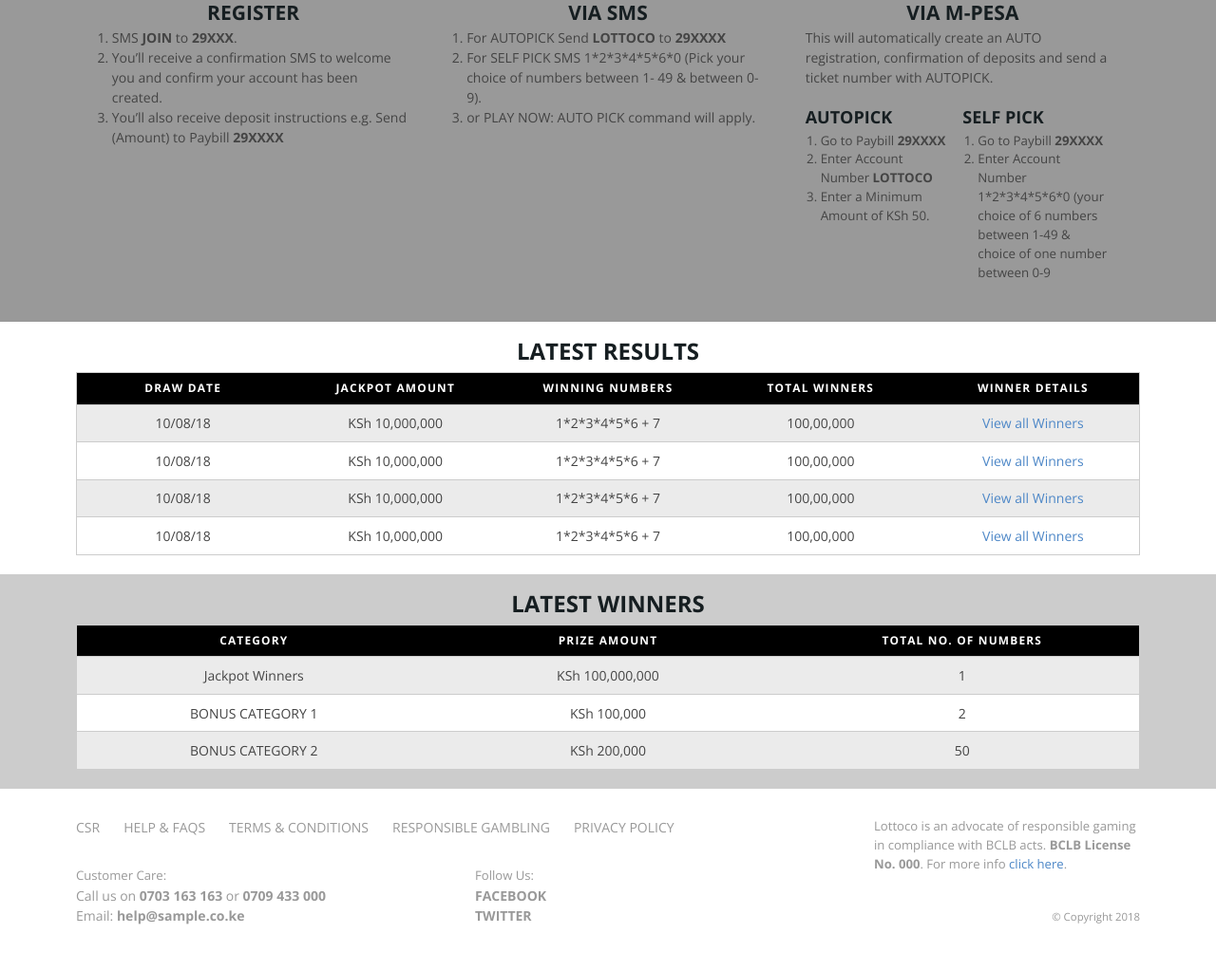
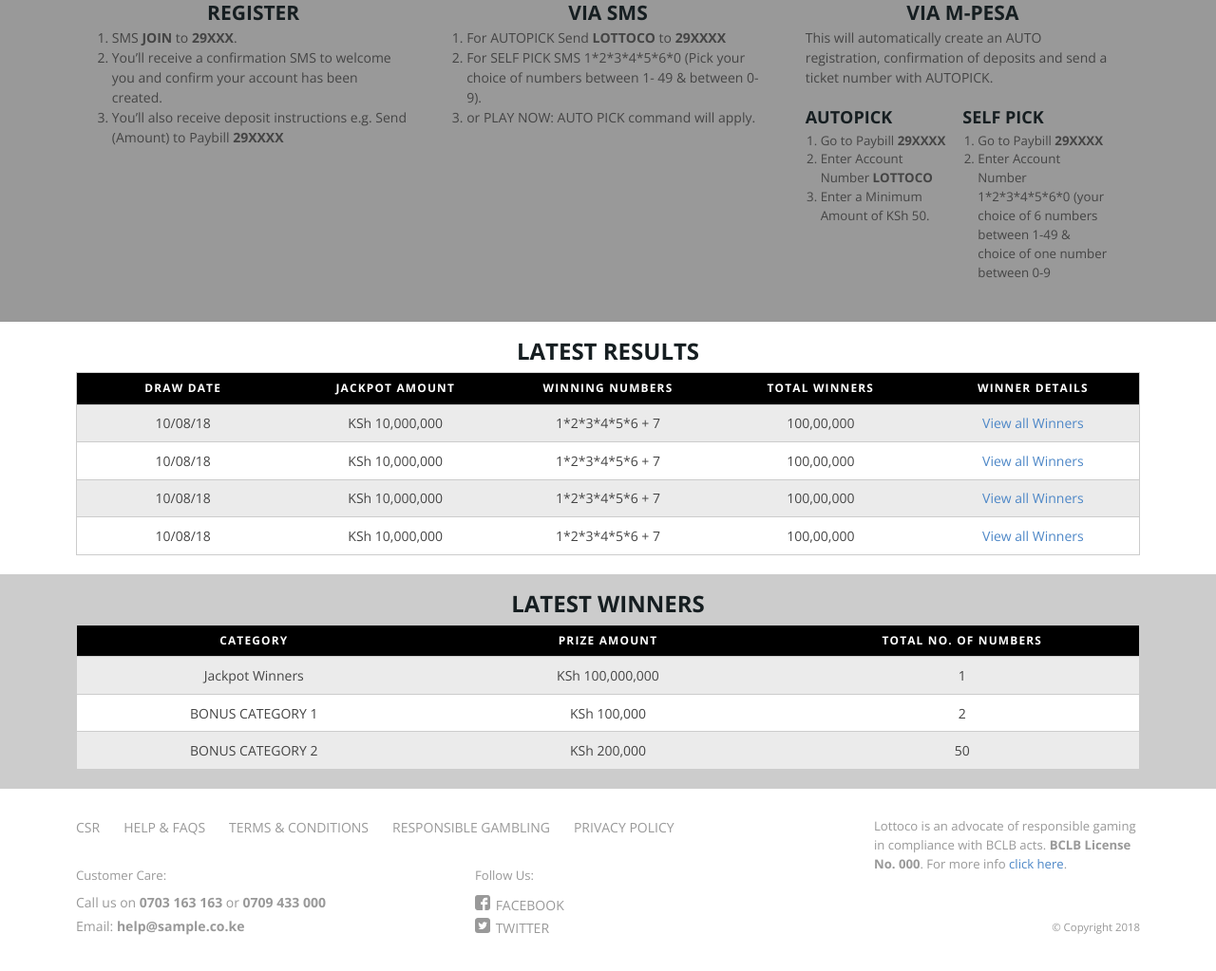
Before and after one commit to mark-mma/lottoco, a plain HTML site: page index.html in a window 1280 px wide. Shown: the part 640-1663 px from the top of the page at 95% size. Drawn offline with nearby package versions, Linux system fonts and the light colour scheme.

Commit message:
add svg icons for social media links

```diff
--- a/index.html
+++ b/index.html
@@ -142,80 +142,6 @@
 				</div>
 			</div>
 
-
-
-
-
-
-			<!-- <div class="ym-wrapper">
-				<div class="ym-grid linearize-level-1">
-					<div class="ym-g20 ym-gl">
-						<div class="ym-gbox">
-
-								<div class="logo">
-									<a href="index.html"><img src="https://placehold.it/180x90" alt="Logo"></a>
-								</div>
-
-						</div>
-					</div>
-
-					<div class="ym-g80 ym-gr">
-						<div class="ym-gbox">
-
-							<div class="ym-grid linearize-level-1">
-								<div class="user-menu-wrap">
-
-									 <div class="ym-g62 ym-gl">
-										 <ul id="user-menu">
-											 <li><a href="#">LOGIN</a></li>
-											 <li><a href="#">REGISTER</a></li>
-										 </ul>
-									 </div>
-
-									 <div class="ym-g38 ym-gr">
-										 <form class="ym-searchform">
-											 <input class="ym-searchfield" type="search" placeholder="Search..." />
-											 <input class="ym-button ym-next" type="submit" value="Search" />
-										 </form>
-									 </div>
-
-									 <div class="ym-grid">
-										 <div class="ym-g66 ym-gr">
-
-
-										 <div class="nav-wrap">
-
-											<nav class="nav-collapse">
-
-
-													<ul id="menu">
-														<li><a href="#play-now">PLAY NOW</a></li>
-														<li><a href="#how-to-play">HOW TO PLAY</a></li>
-														<li><a href="#">WINNERS <span class="down-arrow">&nbsp;</span></a></li>
-														<li><a href="#">RESULTS</a></li>
-														<li><a href="#">NEWS</a></li>
-													</ul>
-
-											</nav>
-											<div class="menu-toggle"><a id="toggle" href="#" class="closed"><strong>&#9776;</strong> MENU</a></div>
-
-										</div>
-
-									</div>
-
-									 </div>
-
-								 </div>
-							</div>
-
-
-
-						</div>
-					</div>
-
-
-				</div>
-			</div> -->
 
 		</header>
 
@@ -425,16 +351,45 @@
 						<div class="ym-grid linearize-level-1 footer-list">
       				<div class="ym-g50 ym-gl">
 								<p>Customer Care:</p>
-								<ul>
+								<ul id="customer-care">
 									<li>Call us on <a href="tel:0703163163"><strong> 0703 163 163</strong></a> or <a href="tel:0709433000"><strong> 0709 433 000</strong></a></li>
 									<li>Email: <a href="mailto:help@sample.co.ke"><strong> help@sample.co.ke</strong> </a></li>
 								</ul>
 							</div>
 							<div class="ym-g50 ym-gr">
 								<p>Follow Us:</p>
-								<ul>
-									<li><a href="https://www.facebook.com/"><strong>FACEBOOK</strong></a></li>
-									<li><a href="https://twitter.com/"><strong>TWITTER</strong></a></li>
+								<ul id="social-media-links">
+									<li>
+										<a href="https://www.facebook.com/">
+											<svg version="1.1" id="facebook-icon" xmlns="http://www.w3.org/2000/svg" xmlns:xlink="http://www.w3.org/1999/xlink" x="0px"
+												 y="0px" viewBox="0 0 18 18" style="enable-background:new 0 0 18 18; width:16px;" >
+											<g>
+												<path id="Facebook__x28_alt_x29__2_" d="M18,3c0-1.6-1.4-3-3-3H3C1.4,0,0,1.4,0,3v12c0,1.6,1.4,3,3,3h6v-6.8H6.8v-3H9V7
+													c0-2,1.5-3.8,3.4-3.8h2.4v3h-2.4c-0.3,0-0.6,0.3-0.6,0.8v1.2h3v3h-3V18H15c1.6,0,3-1.4,3-3V3z"/>
+											</g>
+											</svg>
+											FACEBOOK
+										</a>
+									</li>
+									<li>
+										<a href="https://twitter.com/">
+											<svg version="1.1" id="twitter-icon" xmlns="http://www.w3.org/2000/svg" xmlns:xlink="http://www.w3.org/1999/xlink" x="0px"
+												 y="0px" viewBox="0 0 18 18" style="enable-background:new 0 0 18 18; width:16px;">
+											<g>
+												<g>
+													<g>
+														<path d="M14.6,0H3.4C1.5,0,0,1.5,0,3.4v11.2C0,16.5,1.5,18,3.4,18h11.3c1.9,0,3.4-1.5,3.4-3.4V3.4C18,1.5,16.5,0,14.6,0z M13.5,7
+															l0,0.3c0,2.9-2.2,6.3-6.3,6.3c-1.2,0-2.4-0.4-3.4-1c0.2,0,0.3,0,0.5,0c1,0,2-0.4,2.8-0.9c-1,0-1.8-0.7-2.1-1.5c0.1,0,0.3,0,0.4,0
+															c0.2,0,0.4,0,0.6-0.1C5,9.9,4.2,9,4.2,7.9v0c0.3,0.2,0.6,0.3,1,0.3c-0.6-0.4-1-1.1-1-1.8c0-0.4,0.1-0.8,0.3-1.1
+															c1.1,1.3,2.7,2.2,4.6,2.3C9.1,7.4,9,7.2,9,7c0-1.2,1-2.2,2.2-2.2c0.6,0,1.2,0.3,1.6,0.7c0.5-0.1,1-0.3,1.4-0.5
+															c-0.2,0.5-0.5,1-1,1.2c0.4-0.1,0.9-0.2,1.3-0.3C14.3,6.3,13.9,6.7,13.5,7z"/>
+													</g>
+												</g>
+											</g>
+											</svg>
+											TWITTER
+										</a>
+									</li>
 								</ul>
 							</div>
 						</div>
--- a/sass/components/_navigation.scss
+++ b/sass/components/_navigation.scss
@@ -53,10 +53,12 @@
     outline: none;
     // color: white;
     padding: 14px 16px;
-    background-color: inherit;
+    // background-color: inherit;
+    background-color: transparent;
     font-family: inherit;
     font-weight: $bold;
     margin: 0;
+    // border-bottom: 1px $light-grey solid;
 }
 
 .dropdown-content {
@@ -70,7 +72,7 @@
 
 .dropdown-content a {
     float: none;
-    color: black;
+    color: $grey;
     padding: 12px 16px;
     text-decoration: none;
     display: block;
@@ -78,8 +80,9 @@
 }
 
 .topnav a:hover, .dropdown:hover .dropbtn {
-  background-color: #555;
-  color: white;
+  // background-color: #555;
+  // color: white;
+  color: $grey;
   cursor: pointer;
 }
 .topnav a:hover {
@@ -88,8 +91,8 @@
 }
 
 .dropdown-content a:hover {
-    background-color: #ddd;
-    color: black;
+    background-color: $light-grey;
+    color: $grey;
 }
 
 .dropdown:hover .dropdown-content {
--- a/sass/layout/_footer.scss
+++ b/sass/layout/_footer.scss
@@ -62,12 +62,19 @@
     }
     .footer-list {
       color: $mid-grey;
+      svg {
+        // display: none;
+
+      }
+
       p {
         font-size: 0.938em;
       }
       ul {
         list-style-type: none !important;
+        margin-top: 7px;
         li {
+          // margin-bottom: 2px;
           margin-left: 0;
           a {
             color: $mid-grey;
@@ -76,6 +83,32 @@
               background: none;
               color: $grey;
             }
+          }
+        }
+      }
+       #social-media-links {
+        svg {
+          padding-top: 3px;
+        }
+        li {
+          a {
+            svg {
+              margin-right: 2px;
+              fill: $mid-grey;
+
+            }
+            &:hover {
+              svg {
+                fill:$grey;
+              }
+            }
+          }
+        }
+      }
+      #customer-care {
+        li {
+          &:first-of-type{
+            margin-bottom: 4px;
           }
         }
       }
@@ -93,17 +126,19 @@
 
     }
     .copyright {
-      padding: 1.42857em;
+      padding-top: 2.42857em;
       padding-right: 0;
       text-align: right;
       color: $mid-grey;
       font-size: 0.813em;
       @media screen and (max-width : 1200px){
+
         padding-right: 1.42857em;
       }
       @media screen and (max-width: 768px) {
         text-align: left;
         padding-left: 0;
+        padding-top:0.42857em;
       }
 
     }
```
Also changed, not shown: stylesheets/main.css, 1 other file.
